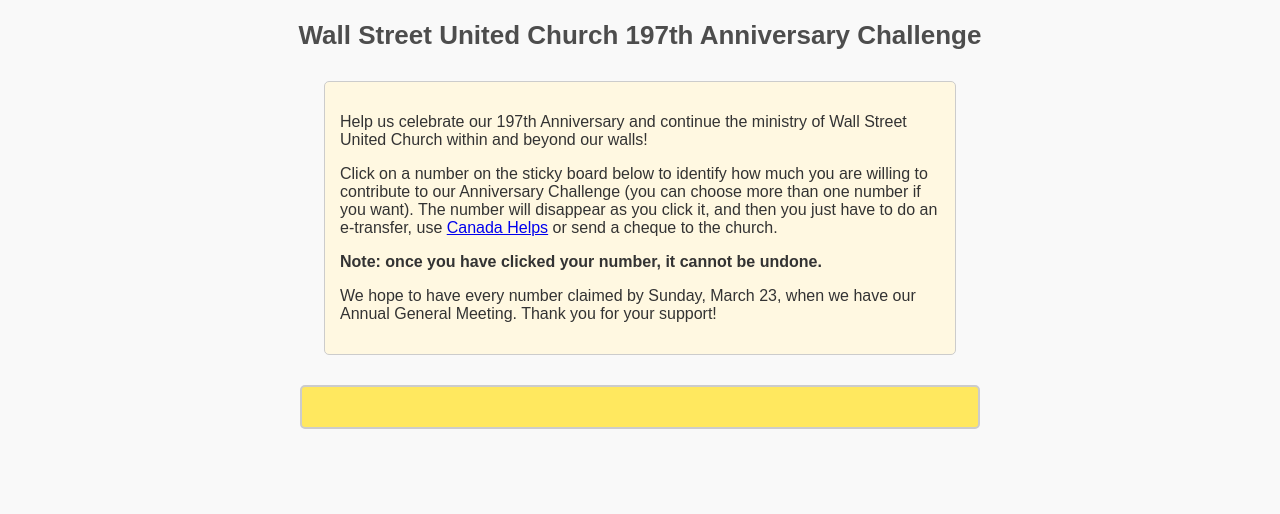
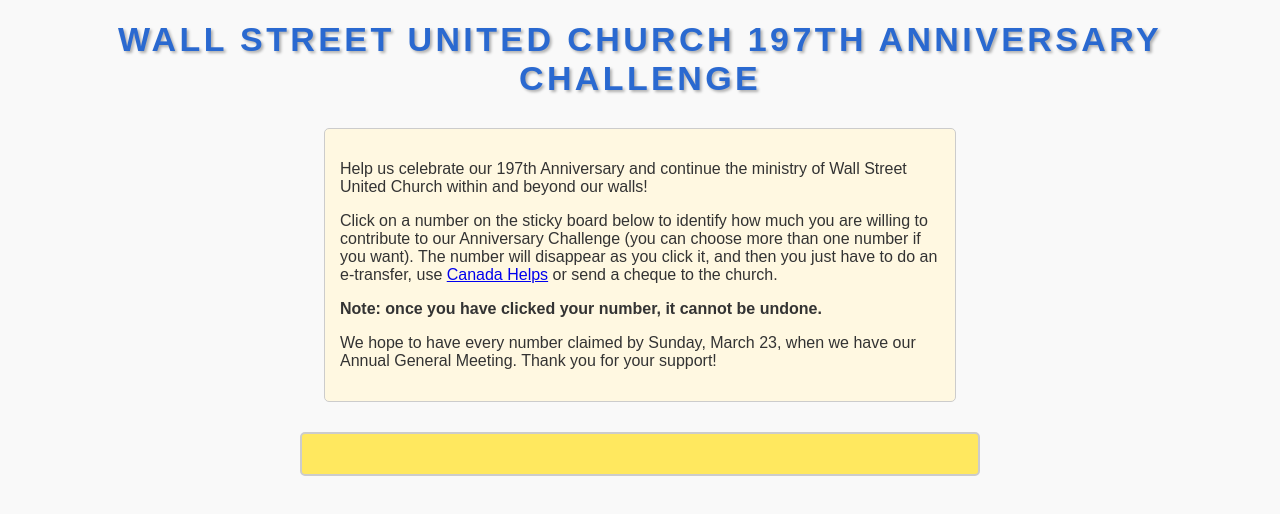
Before and after one commit to DrCBeatz/wsu-anniversary-challenge, a plain HTML site: page index.html in a window 1280 px wide. Drawn offline with Linux system fonts and the light colour scheme; no server answers.

Commit message:
style app-title text

```diff
--- a/index.html
+++ b/index.html
@@ -17,10 +17,13 @@
 
     .app-title {
       text-align: center;
-      font-size: 26px;
-      font-weight: bold;
+      font-size: 34px;
+      font-weight: 900;
+      color: #2a69d0;
+      text-transform: uppercase;
+      letter-spacing: 0.1em;
       margin-bottom: 30px;
-      color: #4d4d4d;
+      text-shadow: 2px 2px 3px rgba(0, 0, 0, 0.3);
     }
 
     .instructions {
```
